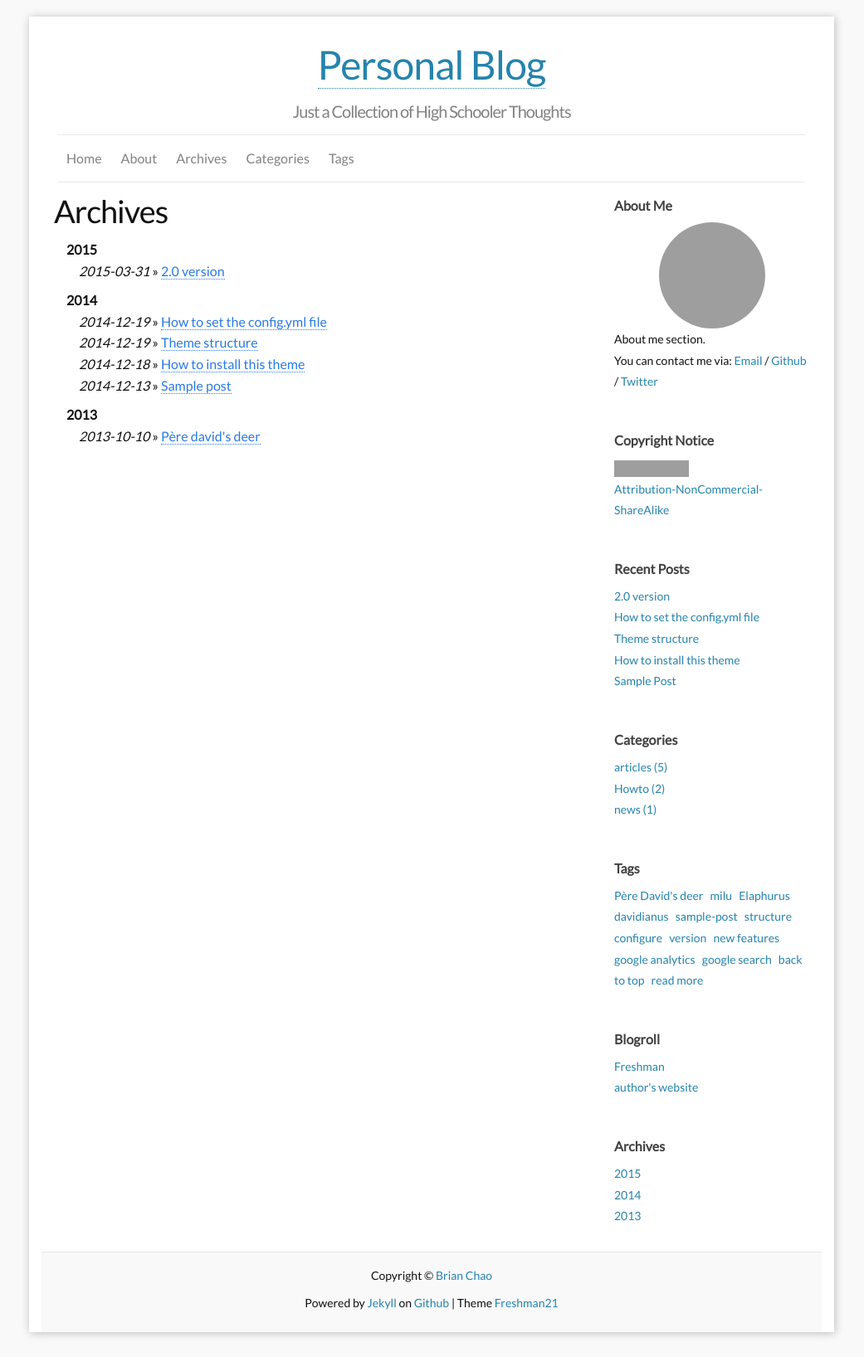
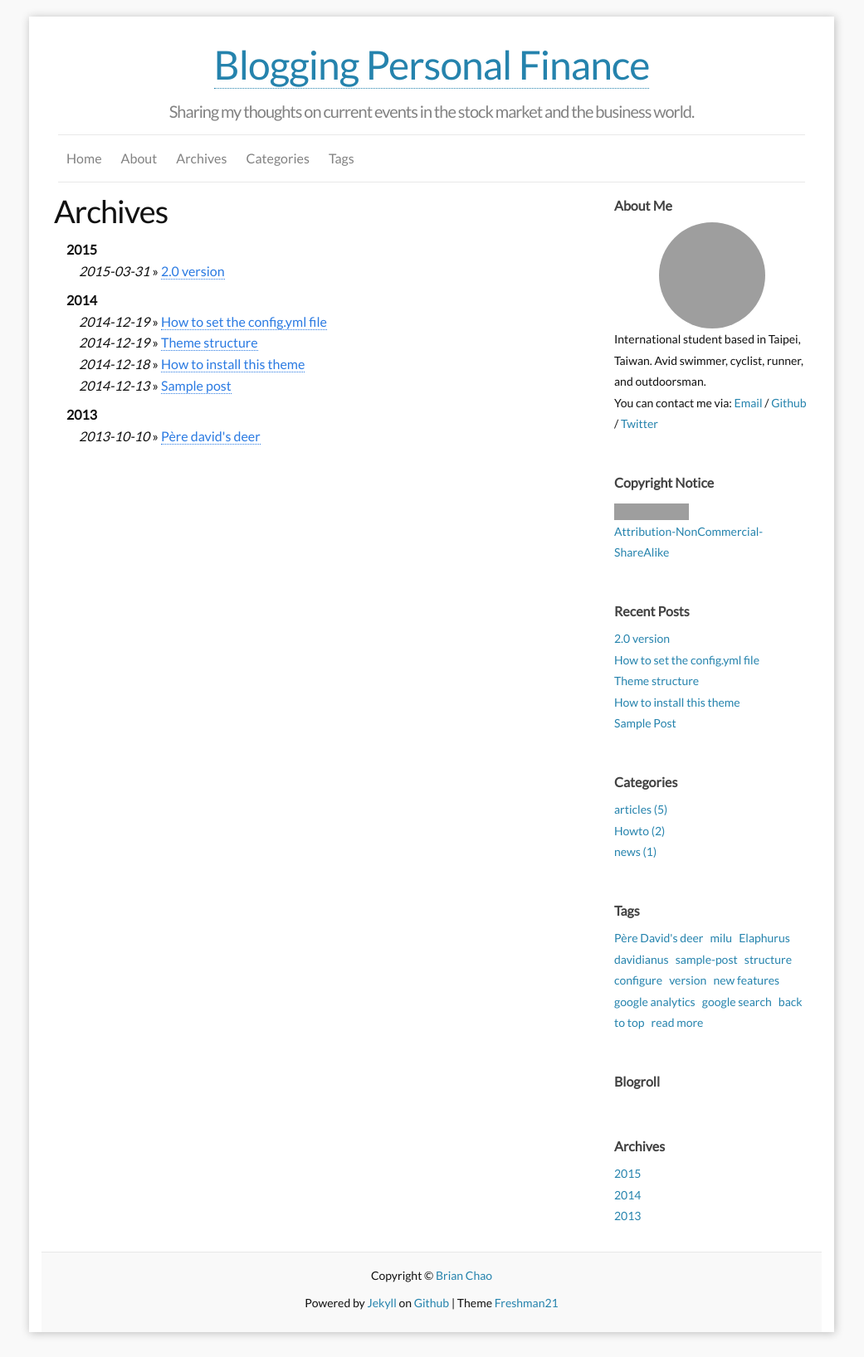
Before and after one commit to brianchao-dev/brianchao-dev.github.io, a Jekyll site: the page built from c_archives.md, in a window 1280 px wide. Shown: the whole page at 83% size, without its empty margins (120-1161 px from the left). Built offline with Jekyll 4.4.1, drawn with Linux system fonts in a browser that asks for light colours; grey boxes are pictures that could not be loaded.

Commit message:
Test about me section

```diff
--- a/_config.yml
+++ b/_config.yml
@@ -1,6 +1,6 @@
 ### Site info:
-title: Personal Blog
-tagline: Just a Collection of High Schooler Thoughts
+title: Blogging Personal Finance
+tagline: Sharing my thoughts on current events in the stock market and the business world.
 author: Brian Chao
 email: brianchao.dev@gmail.com
 description: "Description of Website" # You can edit this line in _config.yml. It will appear in your document head meta and in your feed.xml site description
@@ -10,13 +10,13 @@ url: "https://brianchao-dev.github.io" # the base hostname & protocol for your s
 locale: en_US
 
 ### Personal info and site tools info:
-twitter_username: yulijia
-github_username:  yulijia
-disqus_shortname: freshman21
+twitter_username: # yulijia
+github_username:  # yulijia
+disqus_shortname: # freshman21
 favicon:     "/images/favicon.ico"
-aboutme: About me section. # these are shown on aboutme-sidebar.
+aboutme: International student based in Taipei, Taiwan. Avid swimmer, cyclist, runner, and outdoorsman. # these are shown on aboutme-sidebar.
 aboutme_photo: https://i.imgur.com/Mdc4szJl.jpg# your photo.
-google_analytics_key: UA-57979084-1 # put YOUR key here to enable tracking! (blank to disable)
+google_analytics_key: # UA-57979084-1 # put YOUR key here to enable tracking! (blank to disable)
 
 
 ### Site setting:
@@ -64,13 +64,13 @@ locales:
 
 ### your Blogroll info, only name can shown on the page.
 
-Blogroll:
-      - name: Freshman
-        href: http://yulijia.net/freshman
-        title: Another Jekyll blog theme
-      - name: author's website
-        href: http://yulijia.net/
-        title: Lijia Yu's website
+      # Blogroll:
+      # - name: Freshman
+      #   href: http://yulijia.net/freshman
+      #   title: Another Jekyll blog theme
+      # - name: author's website
+      #   href: http://yulijia.net/
+      #   title: Lijia Yu's website
 
 
 ### Build settings
```
Also changed, not shown: 1 other file.
